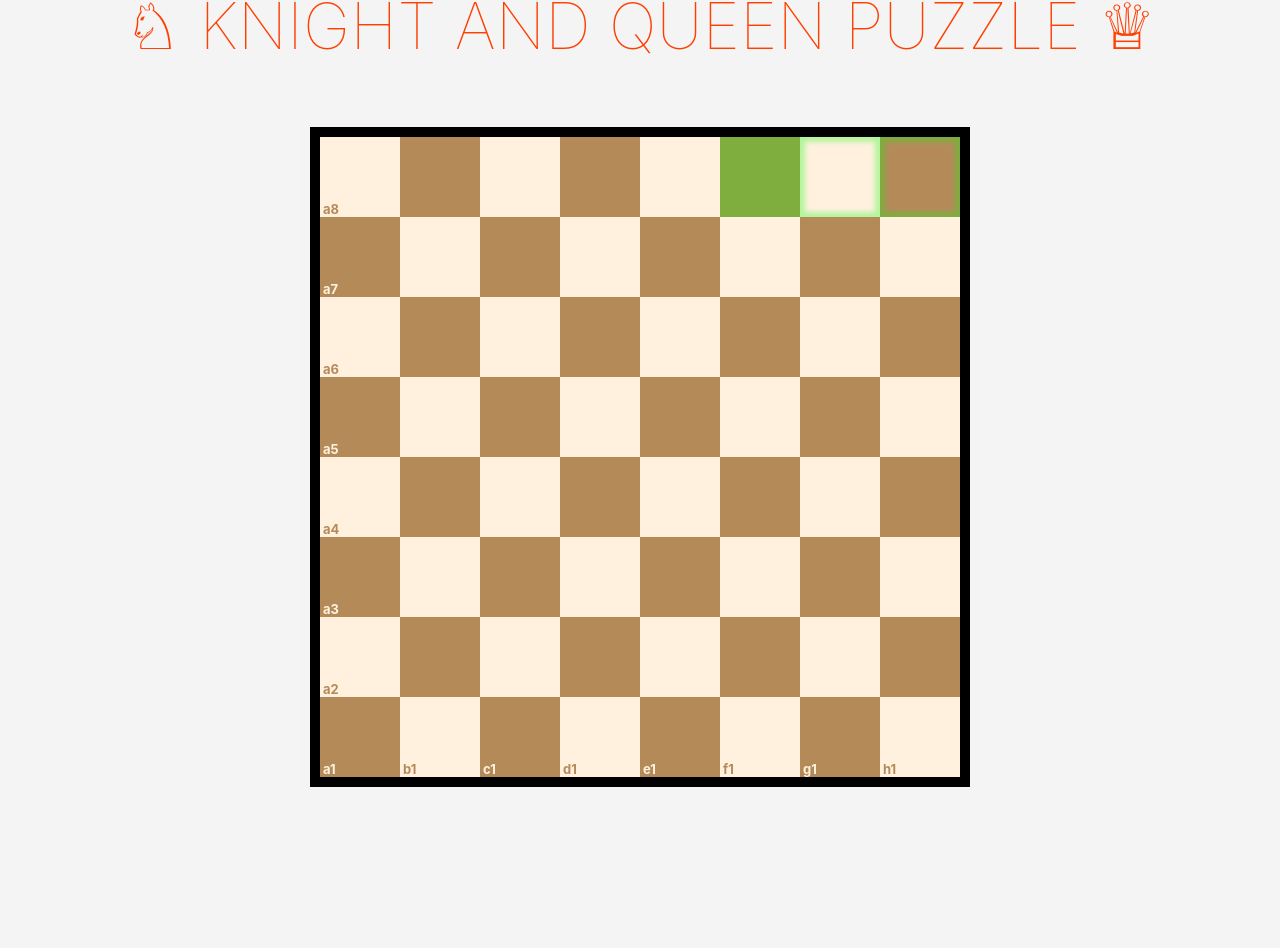
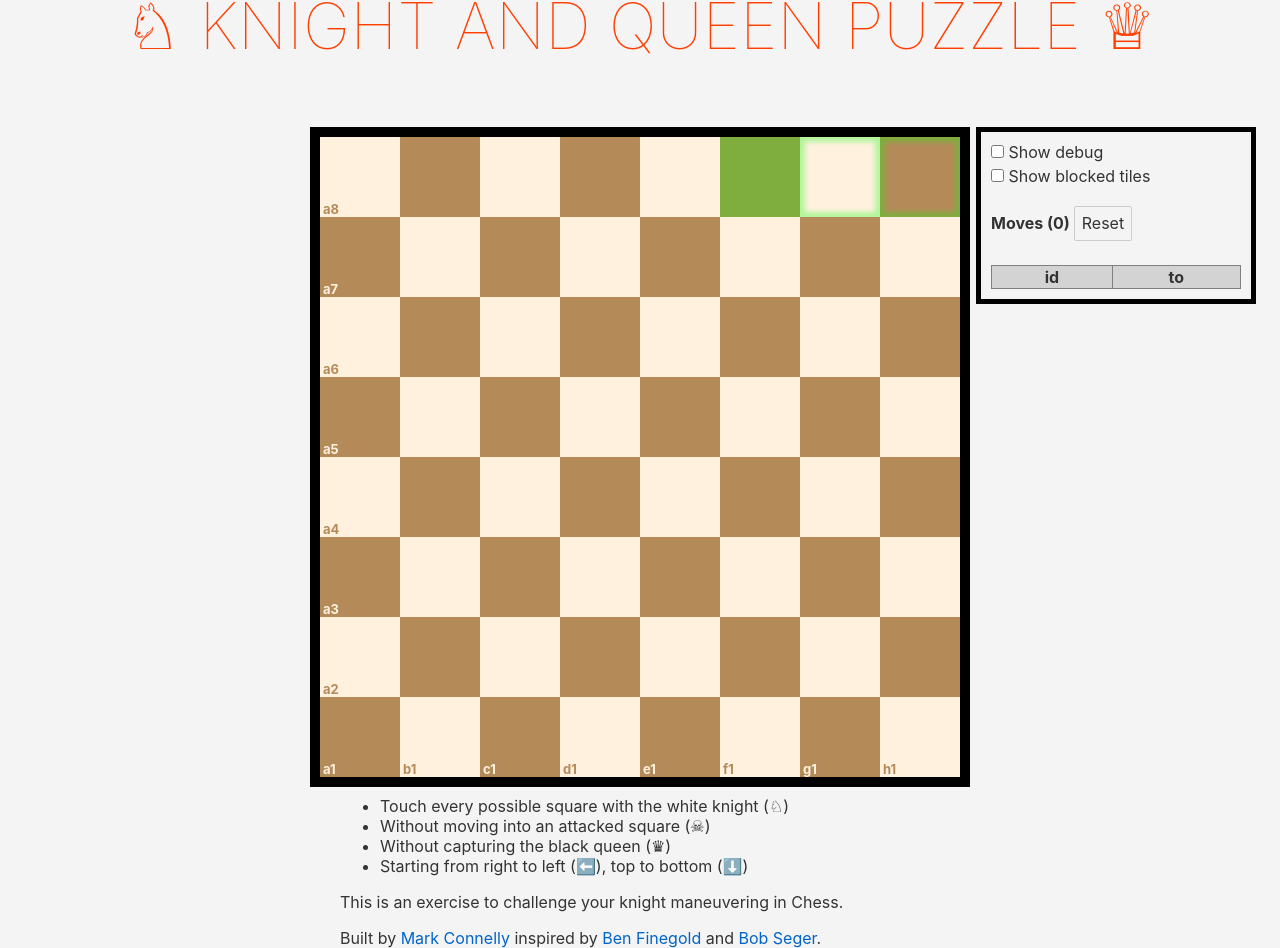
Before and after one commit to plasmatech8/KnightAndQueenPuzzle, a Svelte app: page / in a window 1280 px wide. Shown: the part 80-1028 px from the top of the page. Before the commit the page ends 867 px from the top, so only its background shows below. Built offline with nearby package versions, Linux system fonts and the light colour scheme.

Commit message:
Added sidebar + reset

```diff
--- a/src/App.svelte
+++ b/src/App.svelte
@@ -1,16 +1,27 @@
 <script>
 	import { onMount } from 'svelte';
 	import Board from './components/Board.svelte';
+	import Sidebar from './components/Sidebar.svelte';
 
   let width = 8;
   let height = 8;
 	let tiles = Array(width * height).fill().map(() => ({ blocked: false, highlight: false, visited: false, piece: undefined }));
-	let debug = false
 	let target = 61;
+	let moves = [];
+
+	let showBlocked = false;
+	let showDebug = false;
 
 	const knightMoveDeltas = [-15, 15, -17, 17, -10, 10, -6, 6]
 
-  onMount(() => {
+	onMount(initBoard);
+
+	function initBoard() {
+		// Initialise tiles, moves, and play sound effect
+		tiles = Array(width * height).fill().map(() => ({ blocked: false, highlight: false, visited: false, piece: undefined }));
+		moves = [];
+		target = 61;
+
 		// Queen
 		tiles[35].piece = {color: 'black', type: 'queen', player: false};
 
@@ -31,7 +42,20 @@
 		tiles[61].highlight = true;
 		tiles[63].visited = true;
 		tiles[62].visited = true;
-  });
+	}
+
+	function handleReset(e) {
+		new Audio('./sounds/Select.ogg').play();
+		initBoard();
+	}
+
+	function indexToAnno(id) {
+		const y = Math.floor(id/width);
+		const x = id % width;
+    const xChar = String.fromCharCode(97 + (x % 26));
+    const xCharCount = Math.floor(1 + x / 26);
+    return xChar.repeat(xCharCount) + (y + 1);
+  }
 
 	function handlePick(e){
 		//console.log('pick', e.detail.from)
@@ -59,8 +83,10 @@
 			new Audio('./sounds/Move.ogg').play();
 			tiles[e.detail.from].piece = undefined;
 			tiles[e.detail.to].piece = piece;
+			moves = [...moves, indexToAnno(e.detail.to)]
 			// On target square
 			if (e.detail.to === target) {
+				moves[moves.length - 1] += " ✔️";
 				tiles[e.detail.to].highlight = false;
 				tiles[target].visited = true;
 				while (target > 0) {
@@ -77,6 +103,7 @@
 				}
 				// Victory - no more targets
 				new Audio('./sounds/Victory.ogg').play();
+				moves[moves.length - 1] += " 🏆"
 			}
 			return;
 		}
@@ -99,26 +126,62 @@
 				{tiles}
 				{width}
 				{height}
+				{showBlocked}
+				{showDebug}
 				on:pick={handlePick}
 				on:drop={handleDrop}
 				on:hover={handleHover}
-		{debug}
 			/>
 	</div>
+	<div class="sidebar">
+		<Sidebar {moves} bind:showDebug bind:showBlocked on:reset={handleReset}></Sidebar>
+	</div>
+
 </main>
+<footer>
+	<div class="footbox">
+		Rules:
+		<ul>
+			<li>Touch every possible square with the white knight (♘)</li>
+			<li>Without moving into an attacked square (☠)</li>
+			<li>Without capturing the black queen (♛)</li>
+			<li>Starting from right to left (⬅️), top to bottom (⬇️)</li>
+		</ul>
+		<p>
+			This is an exercise to challenge your knight maneuvering in Chess.
+		</p>
+		<p>
+			Built by	<a href="https://github.com/plasmatech8/KnightAndQueenPuzzle">Mark Connelly</a>
+			inspired by <a href="https://www.youtube.com/watch?v=SrQlpY_eGYU">Ben Finegold</a>
+			and <a href="https://open.spotify.com/album/5QkOpsZupEPLq186YOrBNe?highlight=spotify:track:6UBjSnyP1O5W5ndJoO9vUk">Bob Seger</a>.
+		</p>
+	</div>
+</footer>
 
 <style>
 
 	main {
 		text-align: center;
 		padding: 1em;
-		max-width: 240px;
 		margin: 0 auto;
+		height: 800px;
+	}
+
+	.footbox {
+		margin: auto;
+		max-width: 600px;
 	}
 
 	.container {
 		display: flex;
 		justify-content: center;
+	}
+
+	.sidebar {
+		float: right;
+		border: 5px solid black;
+		padding: 10px;
+		width: 250px;
 	}
 
 	h1 {
--- a/src/components/Board.svelte
+++ b/src/components/Board.svelte
@@ -2,7 +2,8 @@
   import { createEventDispatcher } from "svelte";
   import Cell from './Cell.svelte'
 
-  export let debug = false;
+  export let showBlocked = false;
+  export let showDebug = false;
   export let width = 8;
   export let height = 8;
   export let tiles = Array(width * height).fill().map(() => ({ blocked: false, highlight: false, piece: undefined, highlight: "red" }));
@@ -49,7 +50,8 @@
         id={coordsToIndex(x, y)}
         {x}
         {y}
-        {debug}
+        {showBlocked}
+        {showDebug}
         on:drop={() => handleDrop(coordsToIndex(x, y))}
         on:pick={() => handlePick(coordsToIndex(x, y))}
       />
--- a/src/components/Cell.svelte
+++ b/src/components/Cell.svelte
@@ -2,7 +2,8 @@
   import Piece from "./Piece.svelte";
   import Draggable from "./Draggable.svelte";
 
-  export let debug = false;
+  export let showBlocked = false;
+  export let showDebug = false;
   export let id;
   export let x;
   export let y;
@@ -26,7 +27,7 @@
     </div>
   {/if}
 
-  {#if debug}
+  {#if showDebug}
     <div class="debug">{id}</div>
   {/if}
 
@@ -34,7 +35,7 @@
     <div class="overlay highlight"/>
   {/if}
 
-  {#if blocked}
+  {#if showBlocked && blocked}
     <div class="overlay blocked"/>
   {/if}
 
@@ -77,7 +78,7 @@
   }
 
   .blocked {
-    /* background-color: rgba(255, 0, 0, 0.4); */
+    background-color: rgba(255, 0, 0, 0.4);
   }
 
   .anno {
--- /dev/null
+++ b/src/components/Sidebar.svelte
@@ -0,0 +1,73 @@
+<script>
+  import { createEventDispatcher } from "svelte";
+
+  export let showDebug = false;
+  export let showBlocked = false;
+  export let moves = [];
+  $: count = moves.length;
+
+  const dispatch = createEventDispatcher();
+
+  function handleReset() {
+    dispatch('reset', {})
+  }
+
+</script>
+
+<div class="container">
+  <div>
+    <label>
+      <input type=checkbox bind:checked={showDebug}>
+      Show debug
+    </label>
+  </div>
+  <div>
+    <label>
+      <input type=checkbox bind:checked={showBlocked}>
+      Show blocked tiles
+    </label>
+  </div>
+
+  <p>
+    <b>Moves ({count}) </b>
+    <button on:click={handleReset}>Reset</button>
+  </p>
+
+  <table>
+    <thead>
+      <th class="id"><div>id</div></th>
+      <th class="to"><div>to</div></th>
+    </thead>
+    <tbody>
+    {#each moves as m, i}
+      <tr>
+        <td>{i}</td>
+        <td>{m}</td>
+      </tr>
+      {/each}
+    </tbody>
+  </table>
+
+</div>
+
+
+<style>
+.container {
+  text-align: left;
+  user-select: none;
+}
+table, td, th {
+  border: 1px solid grey;
+}
+table {
+  text-align: center;
+  border-collapse: collapse;
+  width: 100%;
+}
+tbody {
+  overflow: scroll;    /* Trigger vertical scroll    */
+}
+th {
+  background-color: lightgrey;
+}
+</style>
```
Also changed, not shown: 2 other files (tests, documents, lock files or other folders). Lines whose indentation alone changed are shown as unchanged.
